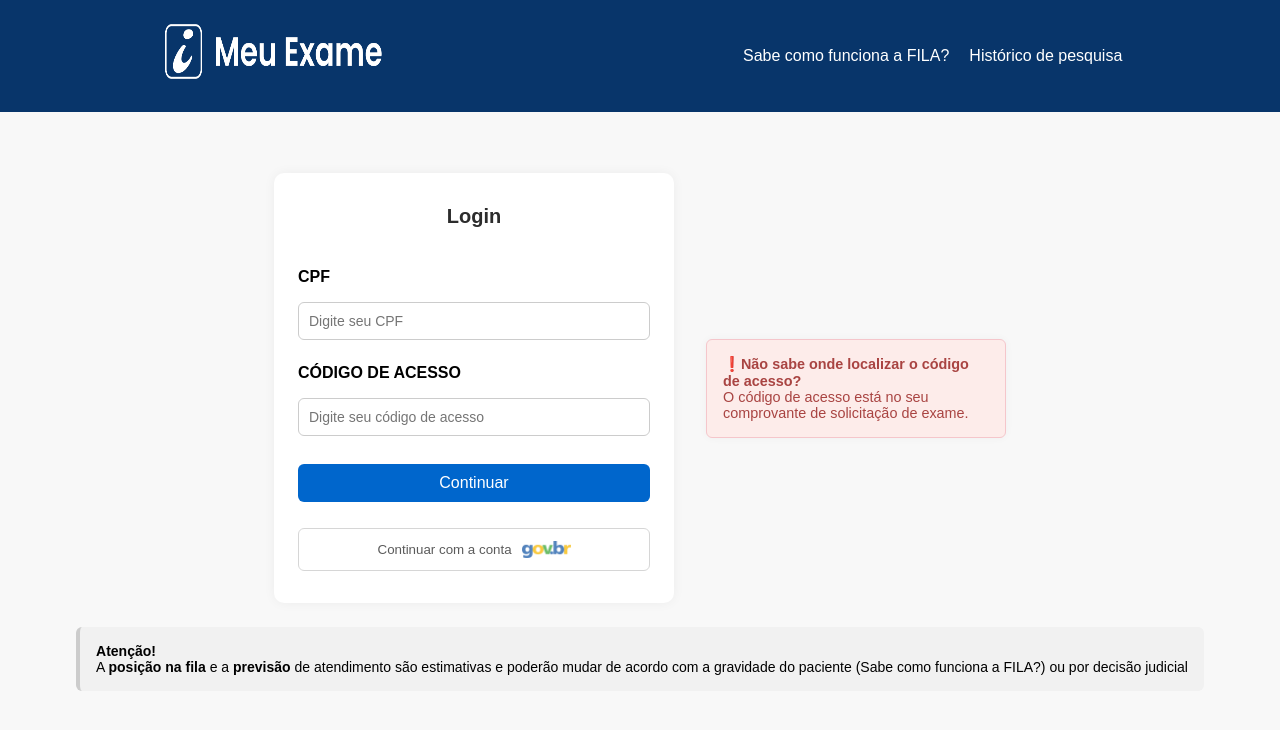
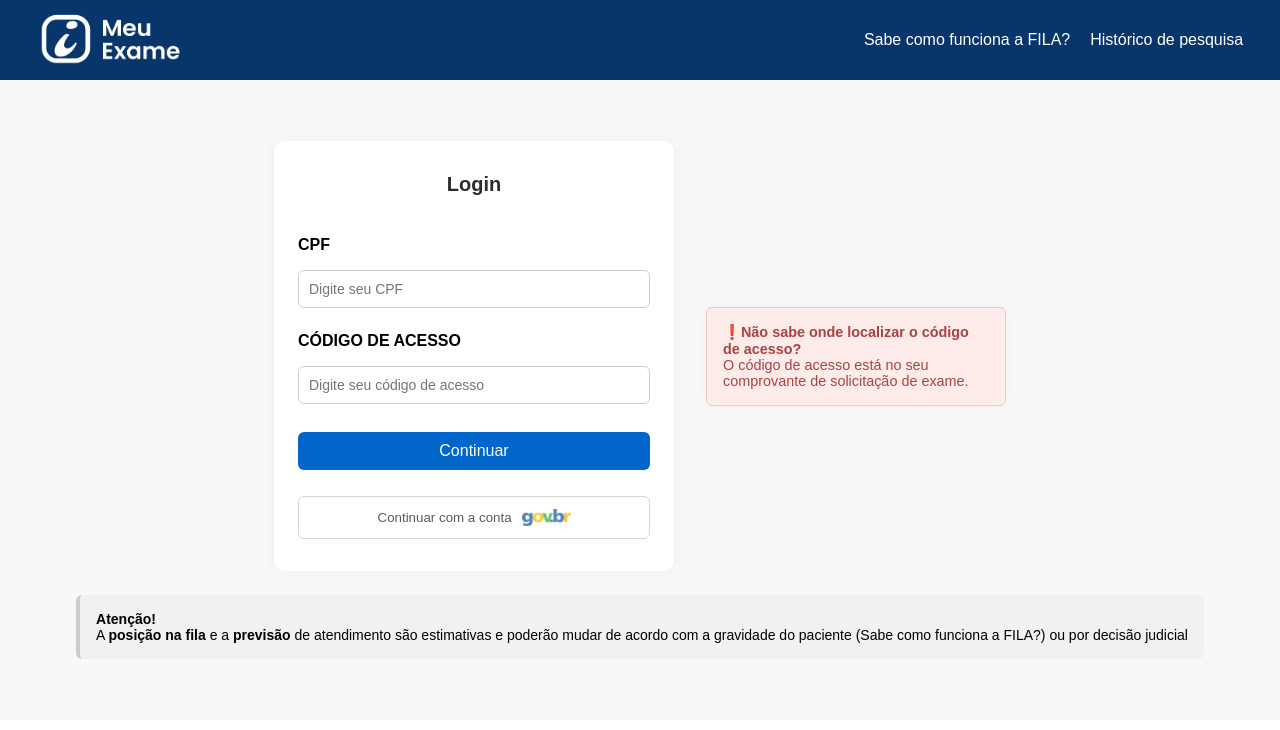
Before and after one commit to Carolbauer/meuExame, a React (Vite) app: page /login in a window 1280 px wide. Shown: the top 730 px of the page. Built offline with nearby package versions, Linux system fonts and the light colour scheme; no server answers.

Commit message:
Fix, Home route and NavBar style

```diff
--- a/src/components/Header/Header.css
+++ b/src/components/Header/Header.css
@@ -1,13 +1,19 @@
 .container {
   background-color: #08356a;
   display: flex;
-  justify-content: space-around;
-  height: 14vh;
+  justify-content: space-between;
+  align-items: center;
+  height: 10vh;
+  padding: 0 2.3rem;
+}
+.logo {
+  height: 70px;
+  width: auto;
 }
 
 .container-logo {
   align-self: center;
-  color: rgb(255, 255, 255);
+  line-height: 0;
 }
 
 .container-nav {
@@ -23,12 +29,35 @@ a {
   color: rgb(255, 255, 255);
   text-decoration: none;
   font-family: Arial;
+  position: relative;
+  padding-bottom: 4px;
+  transition: color 0.3s;
+}
+
+a::after {
+  content: "";
+  position: absolute;
+  width: 0%;
+  height: 2px;
+  left: 0;
+  bottom: 0;
+  background-color: white;
+  transition: width 0.3s;
+}
+
+a:hover::after {
+  width: 100%;
+}
+
+.selected {
+  font-weight: bold;
+  color: #fff;
+}
+
+.selected::after {
+  width: 100%;
 }
 
 nav {
   align-self: center;
 }
-
-.selected {
-  color: rgb(83, 58, 58);
-}
--- a/src/components/Header/Header.tsx
+++ b/src/components/Header/Header.tsx
@@ -1,5 +1,5 @@
 import { NavLink, useLocation } from "react-router-dom";
-import exameSus from "../../assets/image/exame-sus.png";
+import exameSus from "../../assets/image/logo_meu_exame.png";
 
 import "./Header.css";
 import React from "react";
@@ -13,7 +13,7 @@ function Header() {
   return (
     <header className="container">
       <div className="container-logo">
-        <img src={exameSus} alt="Logo SUS" width={270} height={60} />
+        <img src={exameSus} alt="Logo SUS" className="logo" />
       </div>
 
       <nav>
@@ -21,10 +21,10 @@ function Header() {
           {!isLoginPage && (
             <li>
               <NavLink
-                to={"/login"}
+                to={"/home"}
                 className={({ isActive }) => (isActive ? "selected" : "")}
               >
-                Home
+                Meus Exames
               </NavLink>
             </li>
           )}
```
Also changed, not shown: src/assets/image/logo_meu_exame.png (added).
